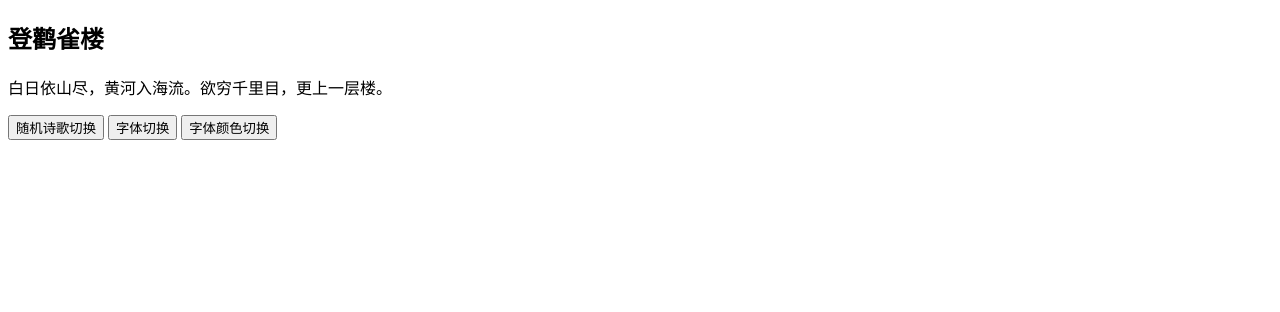
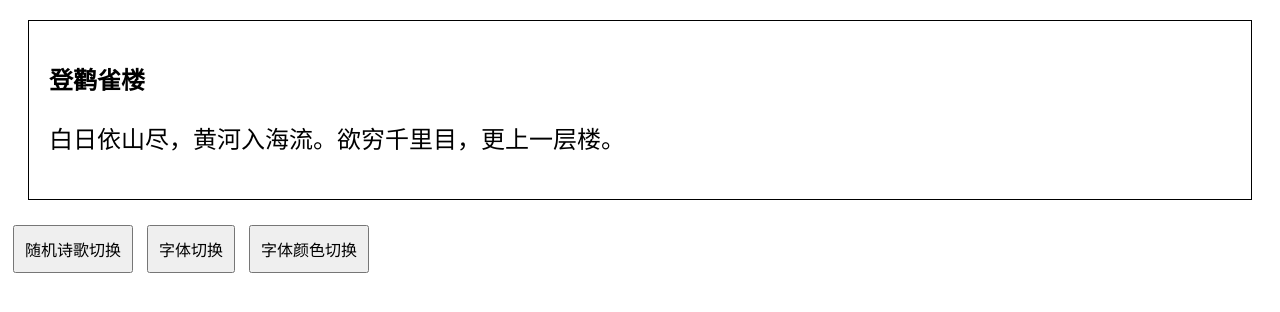
Before and after one commit to Lexuss-D/OnePoemOneDay, a plain HTML site: page index.html in a window 1280 px wide. Drawn offline with Linux system fonts and the light colour scheme.

Commit message:
fixed different font looks different size

```diff
--- a/index.html
+++ b/index.html
@@ -4,7 +4,7 @@
     <meta charset="UTF-8">
     <meta name="viewport" content="width=device-width, initial-scale=1.0">
     <title>诗歌展示</title>
-    <link rel="stylesheet" href="styles.css">
+    <link rel="stylesheet" href="style.css">
 </head>
 <body>
     <div class="poem-container">
--- a/script.js
+++ b/script.js
@@ -1,6 +1,6 @@
 // 用来存储从 JSON 文件中加载的诗歌
 let poems = [];
-
+const fontScales = [1.9, 1.2];
 // 从 JSON 文件加载诗歌数据
 fetch('poems.json')
     .then(response => response.json())
@@ -36,6 +36,7 @@ const fonts = ['Font1', 'Font2'];  // 你定义的字体名称
 document.getElementById("switch-font").addEventListener("click", function() {
     currentFontIndex = (currentFontIndex + 1) % fonts.length;
     document.getElementById("poem-content").style.fontFamily = fonts[currentFontIndex];
+    document.getElementById("poem-content").style.transform = `scale(${fontScales[currentFontIndex]})`;
 });
 
 // 字体颜色切换功能
--- a/style.css
+++ b/style.css
@@ -1,9 +1,15 @@
-body {
+body* {
     font-family: 'Font1';
     text-align: center;
     padding: 20px;
+    font-size: 100%;
 }
 
+#poem-content {
+    font-size: 24px;
+    transform-origin: top left;
+    /* font-size-adjust: 0.5; */
+}
 .poem-container {
     border: 1px solid black;
     margin: 20px;
@@ -19,10 +25,12 @@ button {
     padding: 10px;
     font-size: 16px;
 }
+
 @font-face {
     font-family: 'Font1';
     src: url('fonts/HanyiSentyTriumphCalligraphy.ttf') format('truetype'),
-        url('fonts/HanyiSentyTriumphCalligraphy.svg') format('svg');
+        url('fonts/HanyiSentyTriumphCalligraphy.svg') format('svg'),
+        url('fonts/HanyiSentyTriumphCalligraphy.woff') format('woff');
     font-style: normal;
     font-weight: normal;
 
@@ -31,7 +39,7 @@ button {
 @font-face {
     font-family: 'Font2';
     src: url('fonts/SentyWEN2017.ttf') format('truetype'),
-    url('fonts/SentyWen.woff') format('woff');
+        url('fonts/SentyWen.woff') format('woff');
     font-style: normal;
     font-weight: normal;
 }
```
Also changed, not shown: 1 other file.
